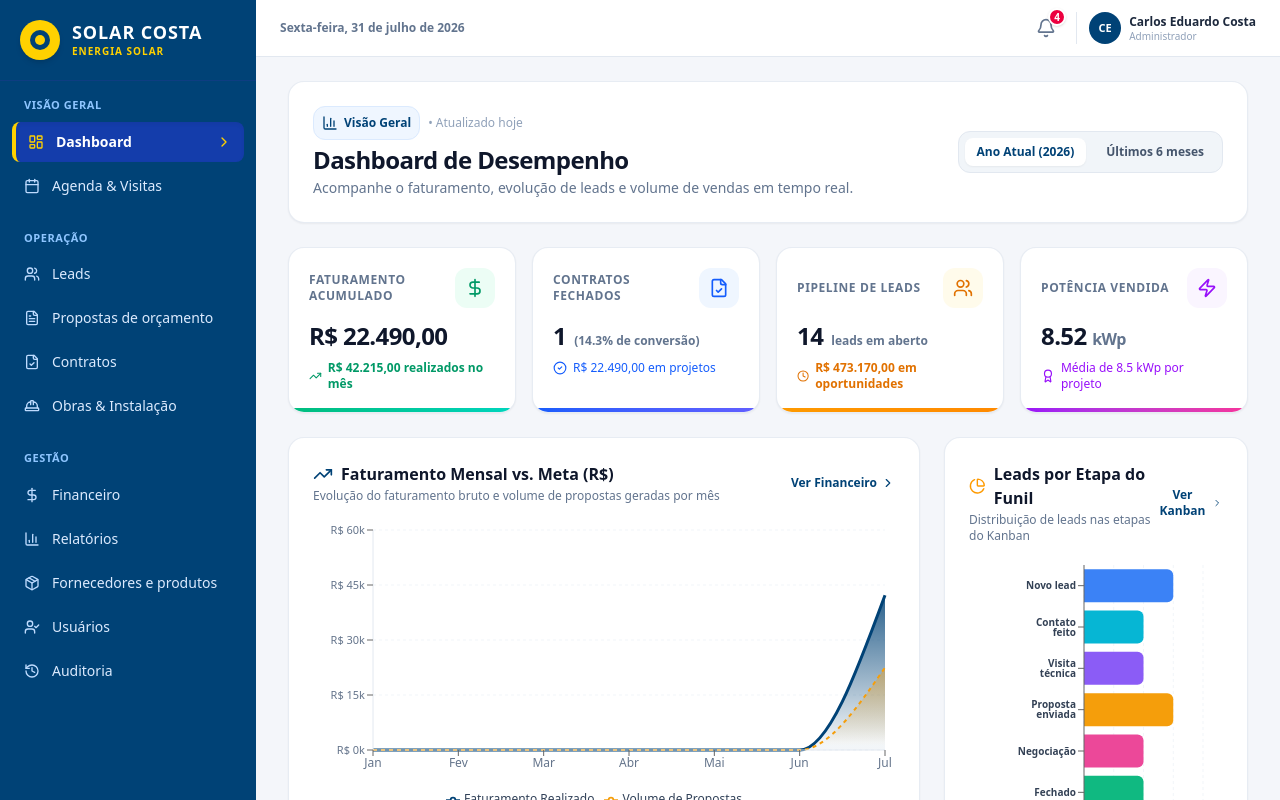
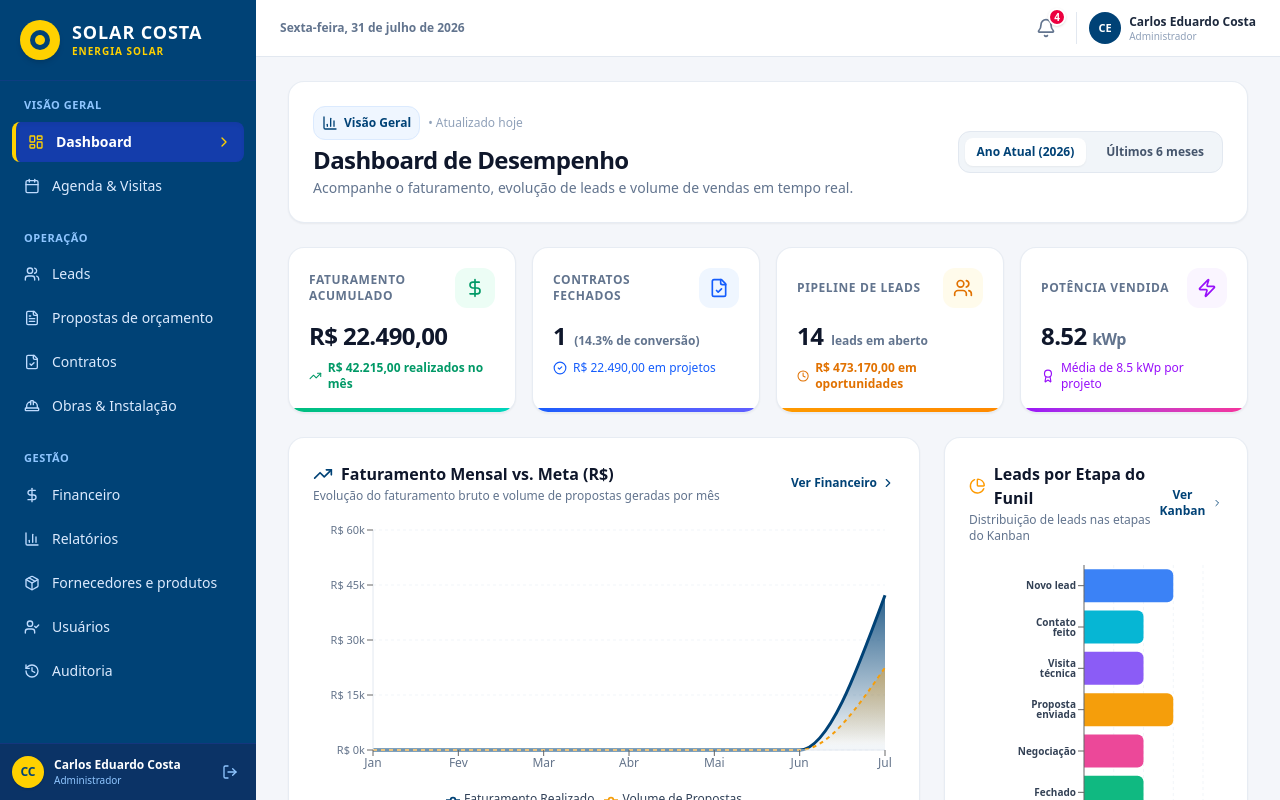
Before and after one commit to gabrielskap/SolarCosta, a React (Vite) app: page / in a window 1280 px wide. Shown: the top 800 px of the page. Built offline with nearby package versions, Linux system fonts and the light colour scheme.

Commit message:
chore: update package-lock.json dependencies

```diff
--- a/src/App.tsx
+++ b/src/App.tsx
@@ -403,9 +403,9 @@ export default function App() {
   const currentLead = leads.find((l) => l.id === selectedLeadId) || leads[0];
 
   return (
-    <div className="min-h-screen bg-[#f4f6fa] text-slate-800 flex flex-col font-sans antialiased">
+    <div className="h-screen h-dvh bg-[#f4f6fa] text-slate-800 flex flex-col font-sans antialiased overflow-hidden">
       {/* Mobile Top Header Navigation */}
-      <header className="md:hidden bg-[#004276] text-white p-4 flex items-center justify-between border-b border-blue-900 sticky top-0 z-30 shadow-md">
+      <header className="md:hidden bg-[#004276] text-white p-4 flex items-center justify-between border-b border-blue-900 z-30 shadow-md shrink-0">
         <div className="flex items-center gap-2">
           <button
             onClick={() => setIsMobileSidebarOpen(!isMobileSidebarOpen)}
@@ -435,7 +435,7 @@ export default function App() {
         </div>
       </header>
 
-      <div className="flex-1 flex overflow-hidden">
+      <div className="flex-1 flex overflow-hidden min-h-0">
         {/* Sidebar Desktop & Mobile Drawer */}
         <Sidebar
           activeTab={activeTab}
@@ -449,18 +449,10 @@ export default function App() {
           setIsOpenMobile={setIsMobileSidebarOpen}
         />
 
-        {/* Mobile Sidebar overlay backdrop */}
-        {isMobileSidebarOpen && (
-          <div
-            className="fixed inset-0 bg-slate-900/60 backdrop-blur-xs z-30 md:hidden"
-            onClick={() => setIsMobileSidebarOpen(false)}
-          />
-        )}
-
         {/* Right column: desktop top bar + scrollable workspace */}
-        <div className="flex-1 flex flex-col overflow-hidden">
+        <div className="flex-1 flex flex-col overflow-hidden min-w-0 min-h-0">
           {/* Desktop top utility bar (notifications, user) */}
-          <header className="hidden md:flex items-center justify-between gap-3 bg-white border-b border-slate-200 px-6 py-2.5 shrink-0">
+          <header className="hidden md:flex items-center justify-between gap-3 bg-white border-b border-slate-200 px-6 py-2.5 shrink-0 z-20">
             <span className="text-xs font-semibold text-slate-500 first-letter:uppercase">
               {REFERENCE_TODAY.toLocaleDateString('pt-BR', { weekday: 'long', day: '2-digit', month: 'long', year: 'numeric' })}
             </span>
@@ -484,7 +476,7 @@ export default function App() {
           </header>
 
           {/* Main Workspace Area */}
-          <main className="flex-1 overflow-y-auto px-4 sm:px-6 lg:px-8 py-6 w-full">
+          <main className="flex-1 overflow-y-auto px-4 sm:px-6 lg:px-8 py-6 w-full min-h-0">
             <div className="max-w-[1920px] mx-auto w-full">
           {activeTab === 'dashboard' && (
             <DashboardView
--- a/src/components/Sidebar.tsx
+++ b/src/components/Sidebar.tsx
@@ -66,18 +66,18 @@ export const Sidebar: React.FC<SidebarProps> = ({
       {/* Mobile backdrop */}
       {isOpenMobile && (
         <div
-          className="fixed inset-0 z-40 bg-slate-900/60 lg:hidden"
+          className="fixed inset-0 z-40 bg-slate-900/60 md:hidden"
           onClick={() => setIsOpenMobile(false)}
         />
       )}
 
       <aside
-        className={`fixed lg:static top-0 left-0 bottom-0 z-40 w-64 bg-[#004276] text-white flex flex-col transition-transform duration-300 ease-in-out ${
-          isOpenMobile ? 'translate-x-0' : '-translate-x-full lg:translate-x-0'
+        className={`fixed md:static top-0 left-0 bottom-0 z-40 w-64 bg-[#004276] text-white flex flex-col transition-transform duration-300 ease-in-out shrink-0 h-full ${
+          isOpenMobile ? 'translate-x-0' : '-translate-x-full md:translate-x-0'
         }`}
       >
         {/* Brand Header */}
-        <div className="p-5 flex items-center justify-between border-b border-blue-900/50">
+        <div className="p-5 flex items-center justify-between border-b border-blue-900/50 shrink-0">
           <div className="flex items-center gap-3">
             <div className="w-10 h-10 rounded-full bg-[#FFD100] flex items-center justify-center shadow-md shrink-0">
               <div className="w-5 h-5 rounded-full bg-[#004276] flex items-center justify-center">
@@ -91,7 +91,7 @@ export const Sidebar: React.FC<SidebarProps> = ({
           </div>
           <button
             onClick={() => setIsOpenMobile(false)}
-            className="lg:hidden text-slate-300 hover:text-white p-1"
+            className="md:hidden text-slate-300 hover:text-white p-1"
           >
             <X className="w-5 h-5" />
           </button>
@@ -135,7 +135,7 @@ export const Sidebar: React.FC<SidebarProps> = ({
         </div>
 
         {/* Footer User Profile */}
-        <div className="p-3 bg-blue-950/50 border-t border-blue-900/60 flex items-center justify-between">
+        <div className="p-3 bg-blue-950/50 border-t border-blue-900/60 flex items-center justify-between shrink-0">
           <div className="flex items-center gap-2.5 min-w-0">
             <div className="w-8 h-8 rounded-full bg-[#FFD100] text-[#004276] font-extrabold text-xs flex items-center justify-center shrink-0 shadow">
               {getInitials(currentUser.nome)}
```
Also changed, not shown: 1 other file (tests, documents, lock files or other folders).
